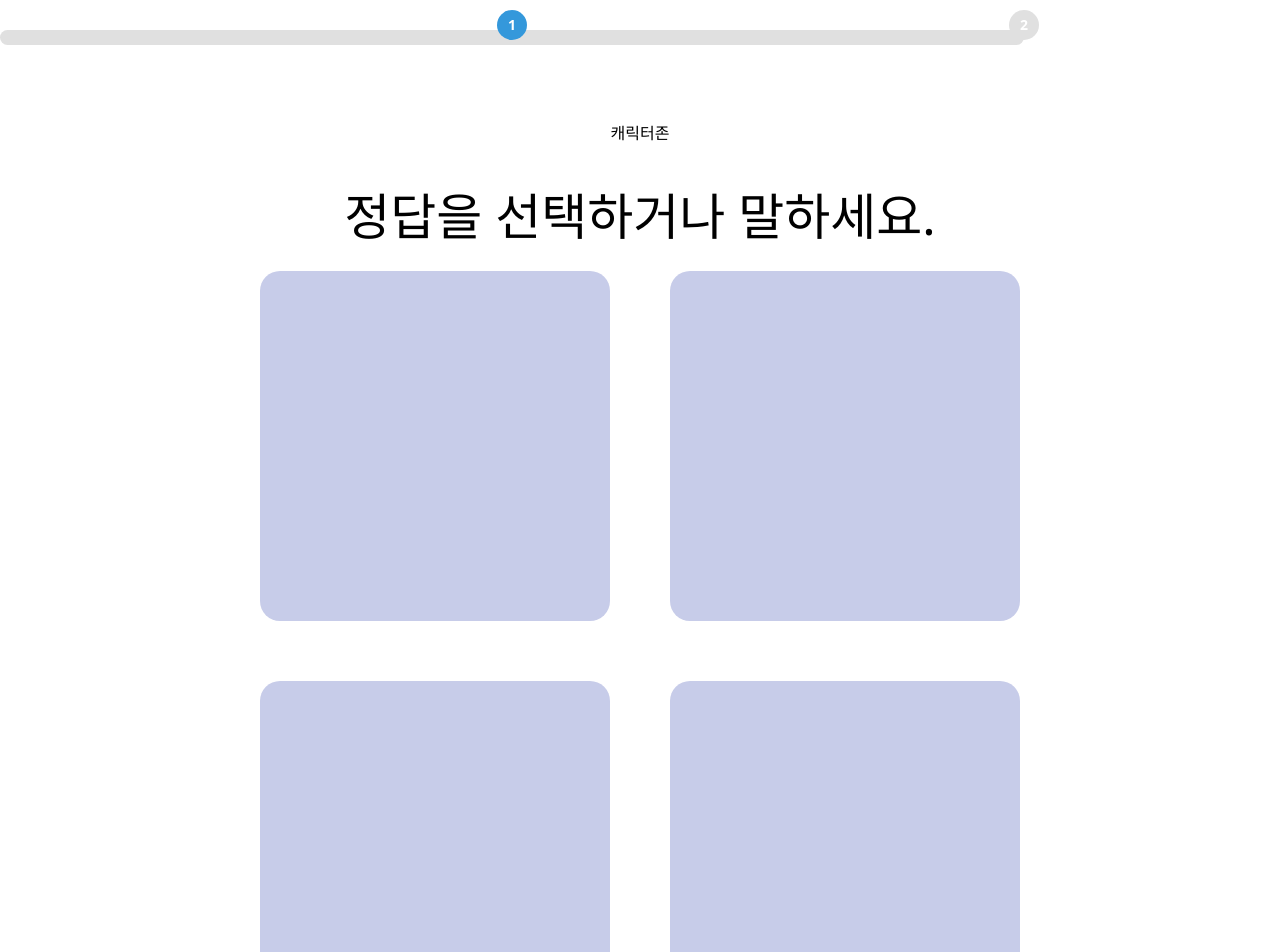
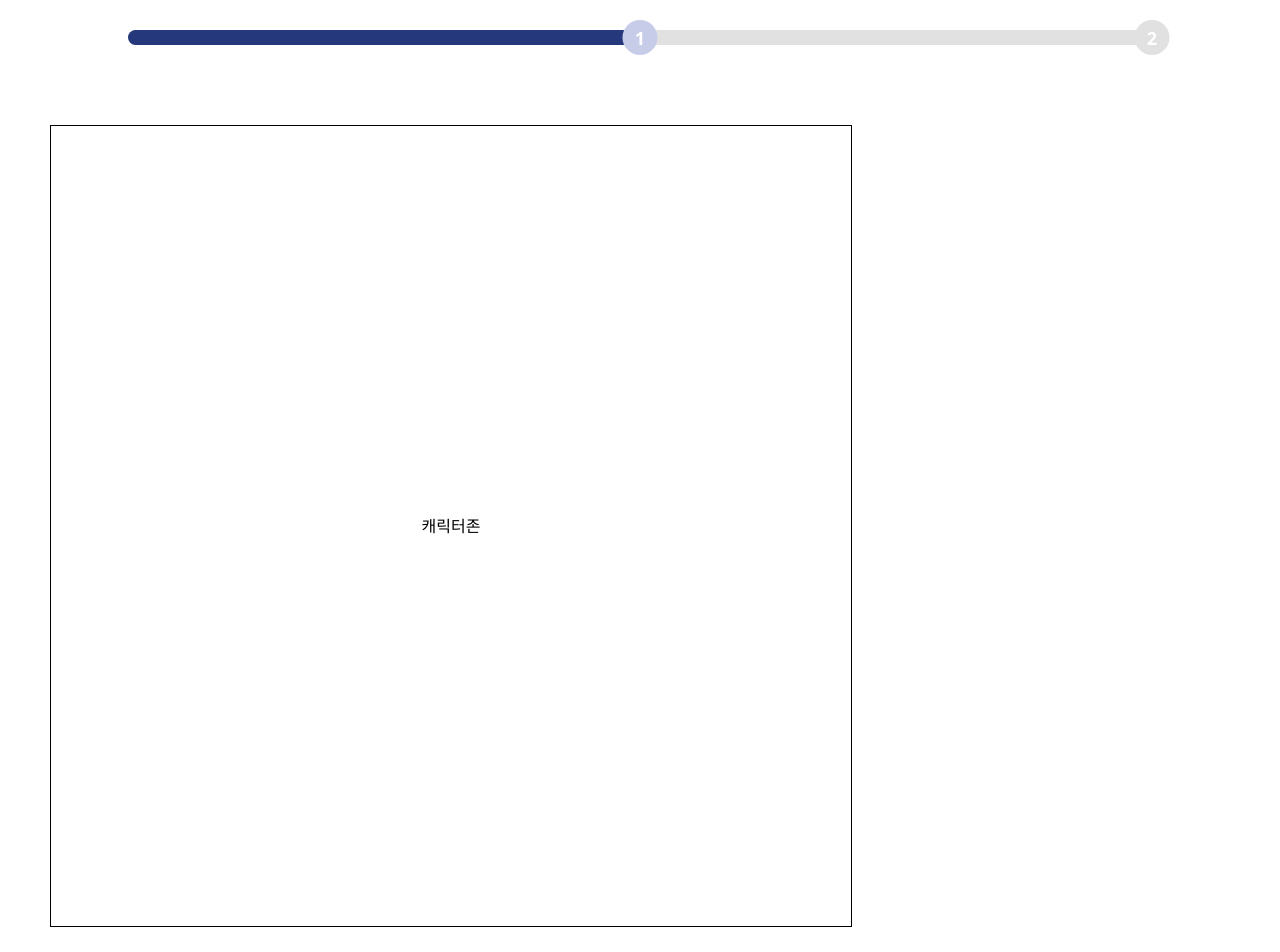
Before and after one commit to whyWhale/honey_morning, a React (Vite) app in the folder FE/honey-morning/: page /quizzie in a window 1280 px wide. Shown: the top 952 px of the page. Built offline with nearby package versions, Linux system fonts and the light colour scheme; a web font is replaced by a local one.

Commit message:
[front] feat: 퀴즈 페이지 생성

```diff
--- a/FE/honey-morning/index.html
+++ b/FE/honey-morning/index.html
@@ -6,7 +6,7 @@
     <link href="https://fonts.googleapis.com/icon?family=Material+Icons" rel="stylesheet">
     <link rel="stylesheet" href="/reset.css" />
     <meta name="viewport" content="width=device-width, initial-scale=1.0" />
-    <title>Vite + React + TS</title>
+    <title>Honey Morning</title>
   </head>
   <body>
     <div id="root"></div>
--- a/FE/honey-morning/package.json
+++ b/FE/honey-morning/package.json
@@ -11,6 +11,8 @@
     "postinstall": "npm install rollup @rollup/plugin-node-resolve @rollup/plugin-commonjs"
   },
   "dependencies": {
+    "@rollup/plugin-commonjs": "^26.0.1",
+    "@rollup/plugin-node-resolve": "^15.2.3",
     "@tanstack/react-query": "^5.55.2",
     "@types/styled-components": "^5.1.34",
     "@vitejs/plugin-react-swc": "^3.7.0",
@@ -19,6 +21,7 @@
     "react-dom": "^18.3.1",
     "react-hook-form": "^7.53.0",
     "react-router-dom": "^6.26.1",
+    "rollup": "^4.21.2",
     "styled-components": "^6.1.13",
     "vite-plugin-pwa": "^0.20.3",
     "zustand": "^4.5.5"
--- a/FE/honey-morning/src/pages/Quiz/index.tsx
+++ b/FE/honey-morning/src/pages/Quiz/index.tsx
@@ -1,9 +1,18 @@
 // import QuizOption from '@/component/QuizOption'
-import {useState} from 'react';
+import {useState, useEffect, useDebugValue, useRef} from 'react';
 import styled from 'styled-components';
+import { useNavigate } from 'react-router-dom';
+
+// ??? question과 같은 변수명 뭔지, 정답은 어떤 방식으로 넘겨주는지
+interface QuizData {
+  question: string;
+  options: string[];
+  correctAnswer: number;
+}
 
 interface ProgressBarProps {
   progress: number;
+  isActive: boolean;
 }
 
 interface ProgressStepProps {
@@ -12,48 +21,161 @@ interface ProgressStepProps {
   position?: string;
 }
 
+interface SelectBoxProps {
+  isSelected: boolean;
+}
+
 const QuizSolution: React.FC = () => {
+  const navigate = useNavigate();
+
+  //timer
+  const [timeLeft, setTimeLeft] = useState(10);
+
+  // quiz
+  // prettier-ignore
+  const [quizData, setQuizData] = useState<QuizData[]>([]);
+  const [currentQuizIndex, setCurrentQuizIndex] = useState(0);
   //prettier-ignore
-  const [progress, setProgress] = useState<number>(0);
+  const [selectedAnswer, setSelectedAnswer] = useState<number|null>(null);
+  const [isCorrect, setIsCorrect] = useState(false);
+  const [isQuizActive, setIsQuizActive] = useState(false);
+  const correctCountRef = useRef(0);
 
-  const nextStep = () => {
-    setProgress(prev => Math.min(prev + 50, 100));
-  };
+  // 정답 모달
+  const  [showModal, setShowModal] = useState(false);
+
+// 임시 퀴즈 데이터 -> 백 또는 서버 연동 예정
+useEffect(() => {
+  const fetchQuizData = async() => {
+    const data: QuizData[] = [
+      {
+        question: "우리팀의 이름은?",
+        options: ["이세돌", "징버거", "플레이브", "싸피니까"],
+        correctAnswer: 3
+      },
+      {
+        question: "우리팀 팀장의 이름은?",
+        options: ["송창용", "한도형", "김병연", "김윤홍"],
+        correctAnswer: 0,
+      }
+    ]
+    setQuizData(data);
+  }
+  fetchQuizData();
+}, []);
+
+// 현재 퀴즈 위치
+useEffect(() => {
+  if(quizData.length > 0){
+    speakQuestion();
+    setIsQuizActive(true);
+  }
+}, [currentQuizIndex])
+
+useEffect(() => {
+  if (quizData.length > 0 && currentQuizIndex === 0) {
+    setIsQuizActive(true);
+  }
+}, [quizData]);
+
+
+const speakQuestion = () => {
+  const speech = new SpeechSynthesisUtterance(quizData[currentQuizIndex].question);
+  window.speechSynthesis.speak(speech);
+};
+
+// SpeechSynthesisUtterance.lang: 언어 설정
+// SpeechSynthesisUtterance.pitch: 음높이 설정
+// SpeechSynthesisUtterance.rate: 말하는 속도 설정
+// SpeechSynthesisUtterance.text: 이용할 텍스트 설정
+// SpeechSynthesisUtterance.voice: 보이스 설정
+// SpeechSynthesisUtterance.volume: 볼륨 설정
+
+
+// 타이머 설정
+const handleTimeUp = () => {
+  setIsQuizActive(false);
+
+  const isAnswerCorrect = selectedAnswer === quizData[currentQuizIndex].correctAnswer;
+  setIsCorrect(isAnswerCorrect);
+
+  if (isAnswerCorrect) {
+    correctCountRef.current += 1;
+  }
+
+  console.log(correctCountRef);
+
+  setShowModal(true);
+  setTimeout(() => {
+    setShowModal(false);
+    if (currentQuizIndex < quizData.length - 1) {
+      setCurrentQuizIndex(currentQuizIndex + 1);
+      setTimeLeft(10);
+      setSelectedAnswer(null);
+      setIsQuizActive(true);
+    } else {
+      navigate('/quizresult', { state: { correctCount: correctCountRef.current } });
+    }
+  }, 5000);  //모달 시간 조절
+};
+
+useEffect(() => {
+  let timer: NodeJS.Timeout;
+  if (timeLeft > 0 && isQuizActive) {
+    timer = setTimeout(() => setTimeLeft(timeLeft - 1), 1000);
+  } else if (timeLeft === 0 && isQuizActive) {
+    handleTimeUp();
+  }
+  return () => clearTimeout(timer);
+}, [timeLeft, isQuizActive, currentQuizIndex]);
+
+// 정답 처리
+const handleAnswer = (index: number ) => {
+  setSelectedAnswer(index);
+}
+
+const progress = (currentQuizIndex / quizData.length) * 100 + 50;
 
   return (
     <Container>
       <ProgressBarArea>
         <ProgressBarBackground />
-        <ProgressBarFill progress={progress} />
+        <ProgressBarFill progress={progress} isActive={isQuizActive} />
+        {quizData.map((_, index) => (
         <ProgressStep
-          completed={progress >= 50}
-          active={progress >= 0}
-          position="50%"
+          key={index}
+          completed={currentQuizIndex > index || (currentQuizIndex === index && showModal)}
+          active={currentQuizIndex >= index}
+          position={`${((index + 1) / quizData.length) * 100}%`}
         >
-          1
+          {index + 1}
         </ProgressStep>
-        <ProgressStep
-          completed={progress === 100}
-          active={progress >= 50}
-          position="100%"
-        >
-          2
-        </ProgressStep>
+      ))}
       </ProgressBarArea>
       <CharacterArea>캐릭터존</CharacterArea>
       <NoticeArea>정답을 선택하거나 말하세요.</NoticeArea>
+      <div>남은 시간: {timeLeft} 초</div>
       <SelectArea>
-        <div className="SelectRow">
-          <SelectionBox />
-          <SelectionBox />
-        </div>
-
-        <div className="SelectRow">
-          <SelectionBox />
-          <SelectionBox />
-        </div>
+        {quizData[currentQuizIndex]?.options.map((option, index) => (
+          <SelectionBox
+          key={index}
+          onClick={() => !showModal && handleAnswer(index)}
+          $isSelected={selectedAnswer === index}
+          $isDisabled={showModal}
+        >
+          {option}
+        </SelectionBox>
+        ))}
       </SelectArea>
-      <button onClick={nextStep}>다음 문제</button>
+      {showModal && (
+        <Modal $isCorrect={isCorrect}>
+          <ModalContent>
+            {isCorrect ? '정답입니다!' : '오답입니다.'}
+            <br />
+            정답: {quizData[currentQuizIndex].options[quizData[currentQuizIndex].correctAnswer]}
+          </ModalContent>
+        </Modal>
+      )}
     </Container>
   );
 };
@@ -69,14 +191,14 @@ const Container = styled.div`
 const ProgressBarArea = styled.div`
   width: 80%;
   height: 15px;
-  margin: 30px 0;
+  margin: 30px auto;
   position: relative;
 `;
 
 const ProgressBarBackground = styled.div`
   width: 100%;
   height: 100%;
-  background-color: #e0e0e0;
+  background-color: var(--disabled-color);
   border-radius: 10px;
 `;
 
@@ -84,7 +206,7 @@ const ProgressBarBackground = styled.div`
 const ProgressBarFill = styled.div<ProgressBarProps>`
   width: ${props => props.progress}%;
   height: 100%;
-  background-color: #3498db;
+  background-color: var(--darkblue-color);
   border-radius: 10px;
   position: absolute;
   top: 0;
@@ -95,53 +217,83 @@ const ProgressBarFill = styled.div<ProgressBarProps>`
 //prettier-ignore
 const ProgressStep = styled.div<ProgressStepProps>`
   position: absolute;
-  top: -20px;
+  top: -10px;
   left: ${props => props.position};
   transform: translateX(-50%);
-  width: 30px;
-  height: 30px;
-  background-color: ${props => (props.completed ? '#94d382' : props.active ? '#3498db' : '#e0e0e0')};
+  width: 35px;
+  height: 35px;
+  background-color: ${props => (props.completed ? 'var(--green-color)' : props.active ? 'var(--lightblue-color)' : 'var(--disabled-color)')};
   border-radius: 50%;
   display: flex;
   align-items: center;
   justify-content: center;
-  font-size: 14px;
+  font-size: 18px;
   font-weight: bold;
   color: white;
-  transition: background-color 0.3s ease;
+  transition: background-color 1s ease;
 `;
 
 const CharacterArea = styled.div`
   display: flex;
   justify-content: center;
+  align-items: center;
   margin: 50px;
+
+  height: 800px;
+  width: 800px;
+
+  border: solid 1px black;
 `;
 
 const NoticeArea = styled.div`
   display: flex;
   justify-content: center;
+  margin: 50px;
 
   font-size: 50px;
 `;
 
 const SelectArea = styled.div`
-  display: flex;
-  flex-direction: column;
+  display: grid;
+  grid-template-columns: repeat(2,1fr);
+  grid-gap: 20px;
   justify-content: center;
-
-  .SelectRow {
-    display: flex;
-    justify-content: center;
-  }
+  max-width: 800px;
+  margin: 0 auto;
 `;
 
-const SelectionBox = styled.div`
-  background-color: var(--lightblue-color);
-  color: var(--darkblue-color);
+const SelectionBox = styled.div<{$isSelected: boolean, $isDisabled:boolean}>`
+  background-color: ${props => props.$isDisabled ? 'var(--disabled-color)' :  props.$isSelected ? 'var(--darkblue-color)' : 'var(--lightblue-color)'};
+  color: ${props => props.$isDisabled ? 'white' : props.$isSelected ? 'white' : 'var(--darkblue-color)'};
+  pointer-events: ${props => props.$isDisabled ? 'none' : 'auto'};
+
+  display: flex;
+  justify-content: center;
+  align-items: center;
+  font-size: 50px;
+  cursor: pointer;
 
   width: 350px;
   height: 350px;
-  margin: 30px;
+  margin: 50px;
   border: none;
   border-radius: 20px;
 `;
+
+const Modal = styled.div<{$isCorrect: boolean}>`
+  background-color: ${props => props.$isCorrect ? 'var(--green-color)' : 'var(--red-color)'};
+  color: ${props => props.$isCorrect ? 'var(--darkgreen-color)' : 'white'};
+
+  height: 150px;
+  width: 100%;
+  bottom: 0;
+  padding: 30px;
+  // opacity: 80%;
+
+  position: fixed;
+`
+
+const ModalContent= styled.div`
+  font-size: 35px;
+  padding: 20px;
+`
--- a/FE/honey-morning/src/pages/QuizResult/index.tsx
+++ b/FE/honey-morning/src/pages/QuizResult/index.tsx
@@ -0,0 +1,188 @@
+import styled from 'styled-components';
+import {useLocation} from 'react-router-dom';
+
+const ShowQuizResult: React.FC = () => {
+  const location = useLocation();
+
+  const {correctCount} = location.state || {correctCount: 0};
+
+  return (
+    <TopContainer>
+      <CharacterArea>캐릭터</CharacterArea>
+      <div className="MessageArea">
+        {correctCount ? 'Misson Completed!' : 'Streak Broken! Keep Trying!'}
+      </div>
+      <StatsArea>
+        <CategoryArea>
+          <div className="Category">카테고리</div>
+          <div className="CategoryName">
+            <p className="material-icons">category</p>
+            <p>스포츠</p>
+          </div>
+        </CategoryArea>
+        <CorrectAnswersArea>
+          <div className="Answer">정답 수</div>
+          <div className="AnswerCount">
+            <p className="material-icons">check</p>
+            <p>{correctCount} / 2 </p>
+          </div>
+        </CorrectAnswersArea>
+        <StreakArea>
+          <div className="Streak">스트릭</div>
+          <div className="StreakDays">
+            <p className="material-icons">event</p>
+            <p>127</p>
+          </div>
+        </StreakArea>
+      </StatsArea>
+      <ToStreakButton>스트릭 확인하기</ToStreakButton>
+    </TopContainer>
+  );
+};
+
+const TopContainer = styled.div`
+  display: flex;
+  flex-direction: column;
+  justify-content: center;
+  width: 100%;
+
+  .MessageArea {
+    display: flex;
+    justify-content: center;
+    margin: 150px;
+    font-size: 70px;
+  }
+`;
+
+const CharacterArea = styled.div`
+  display: flex;
+  justify-content: center;
+  align-items: center;
+  margin: 200px auto 100px;
+
+  border: black solid 1px;
+  height: 800px;
+  width: 500px;
+  font-size: 100px;
+`;
+
+const StatsArea = styled.div`
+  display: flex;
+  justify-content: center;
+  font-size: 50px;
+  width: 100%;
+  gap: 30px;
+`;
+
+const CategoryArea = styled.div`
+  display: flex;
+  flex-direction: column;
+  justify-content: center;
+  align-items: center;
+  height: 350px;
+  width: 300px;
+  border-radius: 30px;
+  background-color: var(--yellow-color);
+
+  .Category {
+    color: white;
+    display: flex;
+    justify-content: center;
+  }
+
+  .CategoryName {
+    display: flex;
+    justify-content: center;
+    align-items: center;
+    gap: 15px;
+
+    background-color: white;
+    color: var(--yellow-color);
+    border-radius: 20px;
+    width: 250px;
+    height: 250px;
+  }
+
+  .material-icons {
+    font-size: 50px;
+  }
+`;
+
+const CorrectAnswersArea = styled.div`
+  display: flex;
+  flex-direction: column;
+  justify-content: center;
+  align-items: center;
+  height: 350px;
+  width: 300px;
+  border-radius: 30px;
+  background-color: var(--green-color);
+
+  .Answer {
+    color: white;
+    display: flex;
+    justify-content: center;
+  }
+  .AnswerCount {
+    display: flex;
+    justify-content: center;
+    align-items: center;
+    gap: 15px;
+
+    background-color: white;
+    color: var(--green-color);
+    border-radius: 20px;
+    width: 250px;
+    height: 250px;
+  }
+  .material-icons {
+    font-size: 50px;
+  }
+`;
+const StreakArea = styled.div`
+  display: flex;
+  flex-direction: column;
+  justify-content: center;
+  align-items: center;
+  height: 350px;
+  width: 300px;
+  border-radius: 30px;
+  background-color: var(--mediumblue-color);
+
+  .Streak {
+    color: white;
+    display: flex;
+    justify-content: center;
+  }
+  .StreakDays {
+    display: flex;
+    justify-content: center;
+    align-items: center;
+    gap: 15px;
+
+    background-color: white;
+    color: var(--mediumblue-color);
+    border-radius: 20px;
+    width: 250px;
+    height: 250px;
+  }
+
+  .material-icons {
+    font-size: 50px;
+  }
+`;
+
+const ToStreakButton = styled.button`
+  display: flex;
+  justify-content: center;
+  align-items: center;
+  margin: 150px auto;
+  width: 950px;
+  height: 150px;
+  background-color: var(--darkblue-color);
+  border-radius: 30px;
+  color: white;
+  font-size: 60px;
+`;
+
+export default ShowQuizResult;
--- a/FE/honey-morning/src/router/index.tsx
+++ b/FE/honey-morning/src/router/index.tsx
@@ -4,6 +4,7 @@ import SignInPage from '@/pages/SignInPage';
 import SignUpPage from '@/pages/SignUpPage';
 
 import Quiz from '@/pages/Quiz';
+import QuizResult from '@/pages/QuizResult';
 
 import AlarmPage from '@/pages/Alarm';
 import AlarmSetting from '@/pages/AlarmSetting';
@@ -50,6 +51,10 @@ const routerInfo: RouteObject[] = [
     path: '/quizzie',
     element: <Quiz />,
   },
+  {
+    path: '/quizresult',
+    element: <QuizResult />,
+  },
 ];
 
 export default routerInfo;
```
Also changed, not shown: FE/honey-morning/src/component/ProgressBar/index.tsx (added), 1 other file (tests, documents, lock files or other folders).
